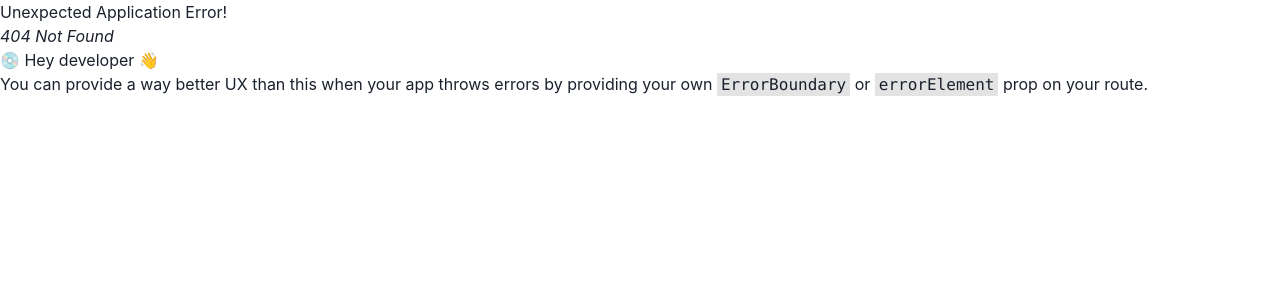
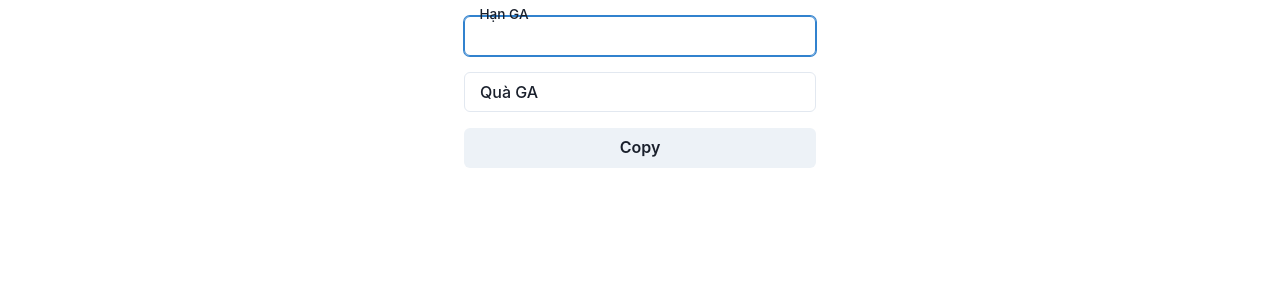
Before and after one commit to minhtri2011/royaltoystool, a React (Create React App) app: page /giveaway in a window 1280 px wide. Before the commit this address had no page. Shown: the top 300 px of the page. Built offline with nearby package versions, Linux system fonts and the light colour scheme.

Commit message:
add giveaway page

```diff
--- a/src/App.js
+++ b/src/App.js
@@ -3,6 +3,7 @@ import "./App.css";
 import Home from "./pages/home";
 import { Toaster } from "react-hot-toast";
 import TagsPage from "./pages/tagsPage";
+import Giveaway from "./pages/giveaway";
 
 const routers = createBrowserRouter([
   {
@@ -12,6 +13,10 @@ const routers = createBrowserRouter([
   {
     path: "/tags",
     element: <TagsPage />,
+  },
+  {
+    path: "/giveaway",
+    element: <Giveaway/>,
   },
 ]);
 function App() {
--- a/src/components/listButton.jsx
+++ b/src/components/listButton.jsx
@@ -1,5 +1,6 @@
 import { Button } from "@chakra-ui/react";
 import React from "react";
+import { Link } from "react-router-dom";
 import useCopy from "../hooks/useCopy";
 
 const ListButton = () => {
@@ -40,19 +41,6 @@ const ListButton = () => {
   return (
     <>
       <div className=" flex gap-3 flex-wrap w-full">
-        <Button colorScheme="facebook" onClick={copyFaceBook}>
-          Facebook
-        </Button>
-        <Button colorScheme="facebook" onClick={copyFaceBookV2}>
-          Facebook v2
-        </Button>
-
-        <Button colorScheme="teal" variant={"outline"} onClick={copyTagsBasic}>
-          Tags
-        </Button>
-        <Button colorScheme="red" variant={"outline"} onClick={handleOpenLinks}>
-          Links cast off
-        </Button>
         <Button
           colorScheme="purple"
           variant={"outline"}
@@ -60,12 +48,28 @@ const ListButton = () => {
         >
           Resin / Tên - Hãng
         </Button>
+        <Button colorScheme="red" variant={"outline"} onClick={handleOpenLinks}>
+          Links cast off
+        </Button>
+        <Button colorScheme="teal" variant={"outline"} onClick={copyTagsBasic}>
+          Tags
+        </Button>
+        <Link to="/giveaway">
+          <Button colorScheme="pink" variant={"outline"}>
+            Give away
+          </Button>
+        </Link>
+      </div>
+      <div className=" flex gap-3 flex-wrap w-full mt-2 border-t-2 pt-2">
+        <Button colorScheme="facebook" onClick={copyFaceBook}>
+          Facebook
+        </Button>
+        <Button colorScheme="facebook" onClick={copyFaceBookV2}>
+          Facebook v2
+        </Button>
       </div>
 
       <div className="mt-2 flex gap-3 flex-wrap w-full border-t-2 pt-2">
-        <Button colorScheme="pink" variant={"solid"} onClick={copyName}>
-          Tên
-        </Button>
         <Button
           colorScheme="whatsapp"
           variant={"solid"}
@@ -79,6 +83,9 @@ const ListButton = () => {
         <Button colorScheme="orange" variant={"solid"} onClick={copyPrice}>
           Giá
         </Button>
+        <Button colorScheme="pink" variant={"solid"} onClick={copyName}>
+          Tên
+        </Button>
       </div>
     </>
   );
--- a/src/hooks/useCopy.jsx
+++ b/src/hooks/useCopy.jsx
@@ -211,6 +211,12 @@ const useCopy = () => {
     if (!value) return "";
     return `${downLine ? "" : "\n"}${convertTextToBold(title)}: ${value}`;
   };
+  const checkAndRenderLink = (value, title, downLine) => {
+    if (!value) return "";
+    return `${downLine ? "" : "\n"}${convertTextToBold(
+      title
+    )}: <a href="${value}">${value}</a>`;
+  };
   const checkAndRenderLimitNumber = (value, title, downLine) => {
     if (!value) return "";
     return `${downLine ? "" : "\n"}${convertTextToBold(title)}: ${value} bản`;
@@ -292,7 +298,7 @@ const useCopy = () => {
     checkAndRender(accessories, "Phụ kiện"),
     checkAndRender(releaseDate, "Phát hành"),
     checkAndRender(note, "Ghi chú"),
-    checkAndRender(link, "Link Uncensored"),
+    checkAndRenderLink(link, "Link Uncensored"),
   ];
 
   const resinDetails = [
@@ -395,6 +401,7 @@ const useCopy = () => {
     });
     return renderedPost;
   };
+
   const renderPostWeb = () => {
     let renderedPost = "";
     webNoPrice.forEach((product) => {
--- /dev/null
+++ b/src/pages/giveaway.jsx
@@ -0,0 +1,58 @@
+import React, { useState } from "react";
+import InputWithFloatingLabel from "../components/inputWithFloatingLabel";
+import { Button } from "@chakra-ui/react";
+import { useEffect } from "react";
+
+const Giveaway = () => {
+  const [copyValue, setCopyValue] = useState({ date: "", gift: "" });
+  const handleInputChange = (name, value) => {
+    setCopyValue((v) => ({ ...v, [name]: value }));
+  };
+  useEffect(() => console.log(copyValue), [copyValue]);
+
+  const copy = () => {
+    const template = `𝐄𝐕𝐄𝐍𝐓 𝐆𝐈𝐕𝐄 𝐀𝐖𝐀𝐘  😝
+
+Lưu ý trước khi chơi:
+_Vui lòng đọc hết để làm đủ các bước và nắm bắt được tình hình :3
+_Không quan tâm ae có mua hàng hay không, cứ tham gia hết mình vì một cộng đồng lành mạnh
+
+𝑷𝒉𝒂̂̀𝒏 𝒕𝒉𝒖̛𝒐̛̉𝒏𝒈: ${copyValue.gift}
+
+Cách thức tham gia:
+1️⃣ 𝗕𝘂̛𝗼̛́𝗰 𝟭: Like + Follow fanpage 𝐑𝐨𝐲𝐚𝐥 𝐓𝐨𝐲𝐬 và 𝐑𝐨𝐲𝐚𝐥 𝐓𝐨𝐲𝐬 - 𝐅𝐢𝐠𝐮𝐫𝐞 để không bỏ lỡ bất kỳ thông tin nào về sự kiện và cập nhật các mô hình mới nhất:
+_𝐑𝐨𝐲𝐚𝐥 𝐓𝐨𝐲𝐬 - 𝐅𝐢𝐠𝐮𝐫𝐞: https://www.facebook.com/RoyaltoysCollectibles999
+_𝐑𝐨𝐲𝐚𝐥 𝐓𝐨𝐲𝐬: https://www.facebook.com/royaltoys9999
+2️⃣ 𝗕𝘂̛𝗼̛́𝗰 𝟮: Like và Chia sẻ bài viết này lên trang cá nhân ở chế độ công khai kèm nội dung:
+Chỗ này bán figure rẻ nè
+3️⃣ 𝗕𝘂̛𝗼̛́𝗰 𝟯: Comment dưới bài viết này với 3 số cuối giải đặc biệt của sổ số miền Bắc ngày ${copyValue.date} mà bạn dự đoán kèm tag ít nhất 3 người bạn để cùng tham gia
+
+𝑯𝒂̣𝒏 𝒆𝒗𝒆𝒏𝒕: đến 5h ngày ${copyValue.date}
+
+Tui sẽ công bố kết quả vào tối ${copyValue.date} và không chấp nhận comment đã chỉnh sửa hoặc lố giờ
+
+Đợt này chúng ta sẽ delay thêm hai ngày cuối để anh em kháng cáo kết quả, nếu qua hai ngày này không ai có ý kiến tui sẽ trao phần thưởng cho người có kết quả chính xác nhất, trường hợp không ai trúng tui sẽ chọn con số gần nhất với kết quả và comment sớm nhất nếu có hai người trùng nhé!!!`;
+
+console.log(template)
+  };
+  return (
+    <div className="flex flex-col gap-4 p-4 max-w-sm m-auto">
+      <InputWithFloatingLabel
+        name={"date"}
+        autoFocus
+        label="Hạn GA"
+        onChange={handleInputChange}
+        value={copyValue.date}
+      />
+      <InputWithFloatingLabel
+        name={"gift"}
+        label="Quà GA"
+        onChange={handleInputChange}
+        value={copyValue.gift}
+      />
+      <Button onClick={copy}>Copy</Button>
+    </div>
+  );
+};
+
+export default Giveaway;
```
